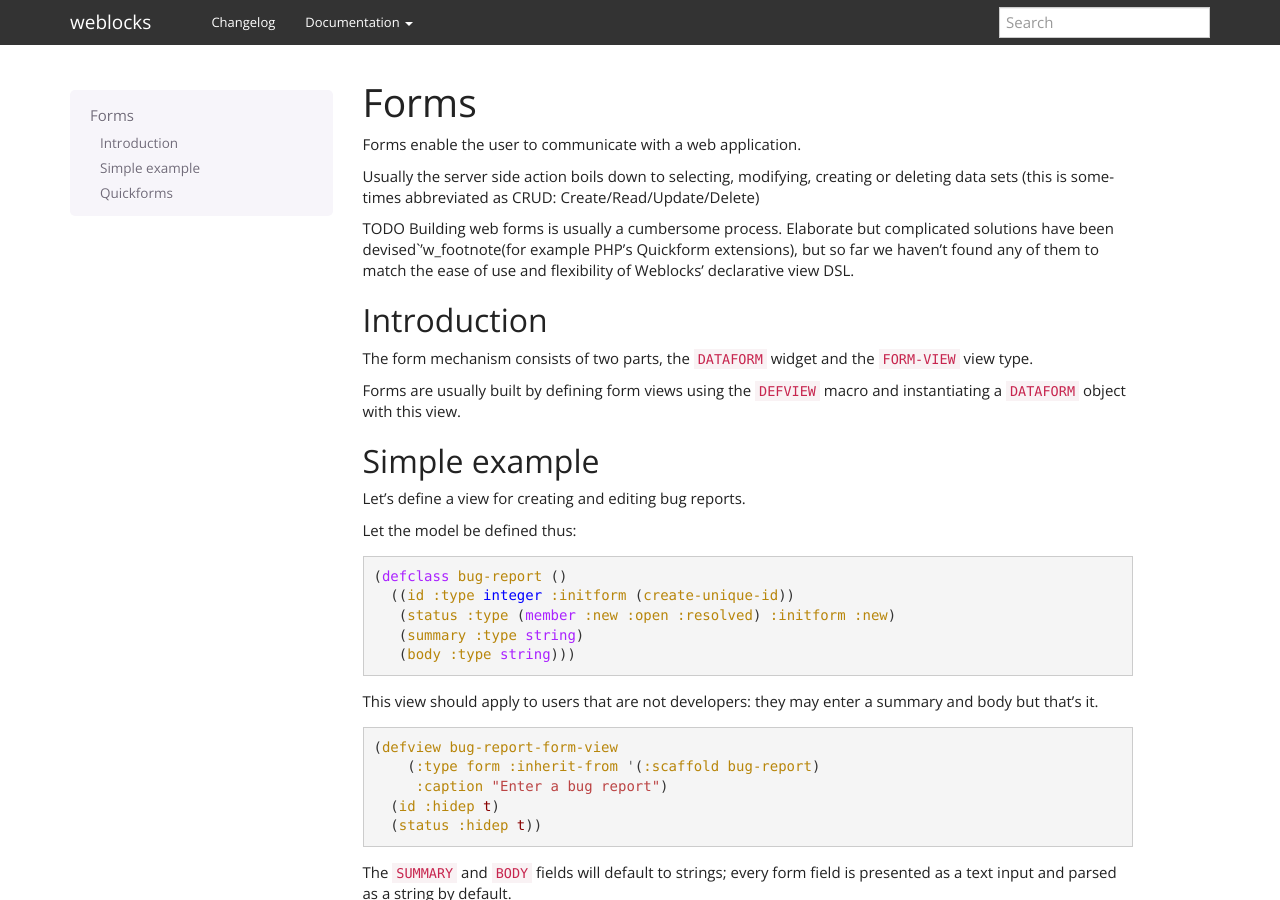
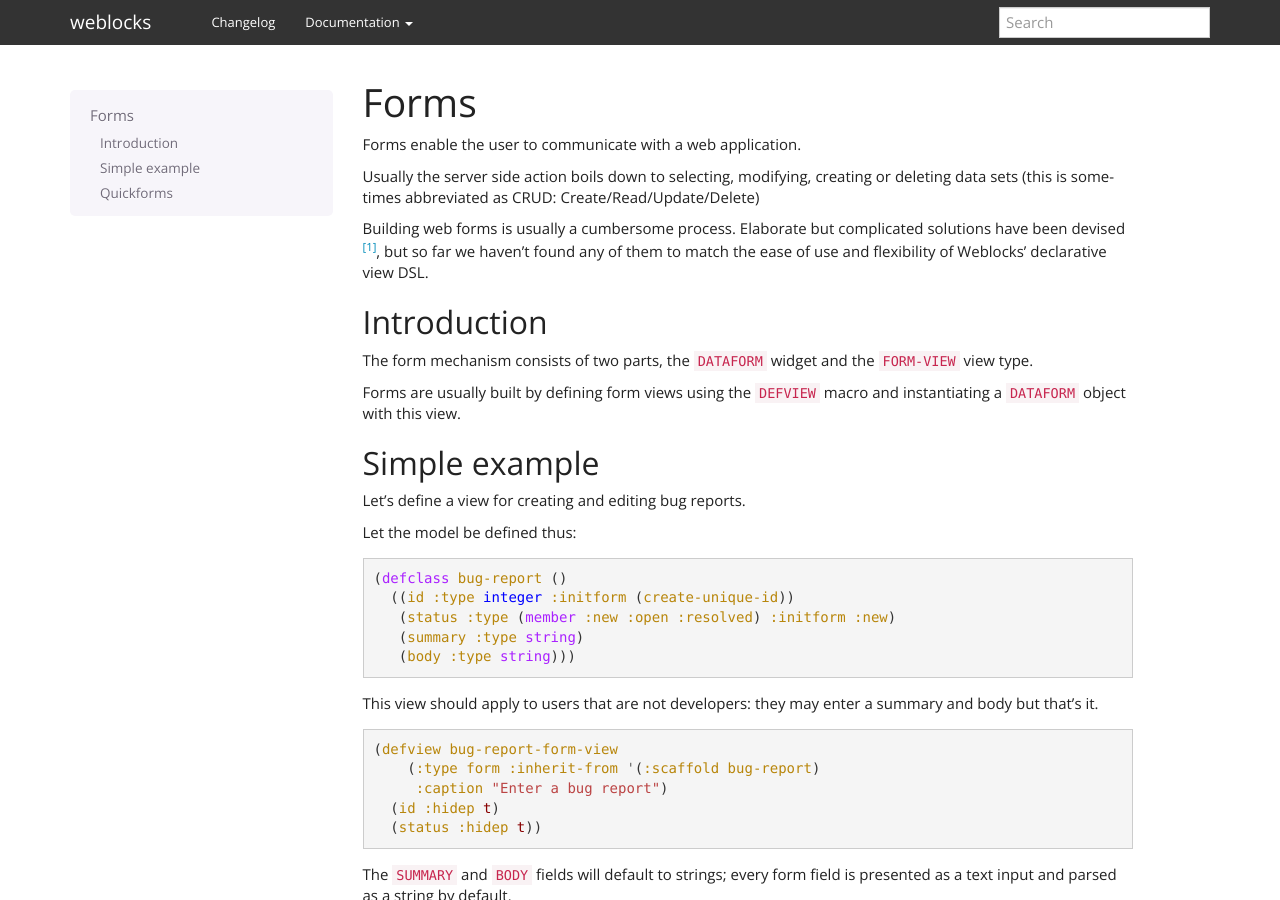
Before and after one commit to skypher/weblocks, a Sphinx documentation site: the page built from docs/source/forms.rst, in a window 1280 px wide and 900 px high. Built offline with Sphinx 7.4.7, drawn with Linux system fonts in a browser that asks for light colours; some of the changed text lies outside the part shown.

Commit message:
Formatted footnotes.

```diff
--- a/docs/source/conf.py
+++ b/docs/source/conf.py
@@ -10,10 +10,6 @@
 #
 # All configuration values have a default; values that are commented out
 # serve to show the default.
-
-import sys, os
-# from pprint import pprint
-# import pdb; pdb.set_trace()  # DEBUG
 
 # If extensions (or modules to document with autodoc) are in another directory,
 # add these directories to sys.path here. If the directory is relative to the
@@ -69,7 +65,7 @@ master_doc = 'index'
 
 # General information about the project.
 project = u'weblocks'
-copyright = u'2017, '
+copyright = u'2017, group of lisp hackers'
 
 # The version info for the project you're documenting, acts as replacement for
 # |version| and |release|, also used in various other places throughout the
--- a/docs/source/forms.rst
+++ b/docs/source/forms.rst
@@ -7,11 +7,10 @@ Forms enable the user to communicate with a web application.
 Usually the server side action boils down to selecting, modifying, creating or
 deleting data sets (this is sometimes abbreviated as CRUD: Create/Read/Update/Delete)
 
-TODO
-Building  web forms is usually a cumbersome process. Elaborate but complicated
-solutions have been devised`'w_footnote(for example PHP's Quickform extensions),
-but so far we haven't found any of them to match the ease of use and flexibility
-of Weblocks' declarative view DSL.
+Building web forms is usually a cumbersome process. Elaborate but
+complicated solutions have been devised [#php-quickform]_, but so far we
+haven't found any of them to match the ease of use and flexibility of
+Weblocks' declarative view DSL.
 
 
 Introduction
@@ -86,9 +85,6 @@ But let's assume that we want custom labels for the dropdown:
                                               ("We've solved that problem already..." . :resolved)))))
 
 
-
-
-
 Quickforms
 ==========
 
@@ -121,3 +117,9 @@ in view definition is necessary, we don't want dynamic class to persist.
 
 There are options in ``make-quickform`` for validation, control flow and other things.
 See ``make-quickform`` documentation (http://quickdocs.org/weblocks/api)
+
+.. rubric:: Footnotes
+
+.. [#php-quickform] For example `PHP's Quickform
+                    <https://pear.php.net/manual/en/package.html.html-quickform.tutorial.php>`_
+                    extensions.
```
Also changed, not shown: docs/source/components.rst (+15 -9 lines).
